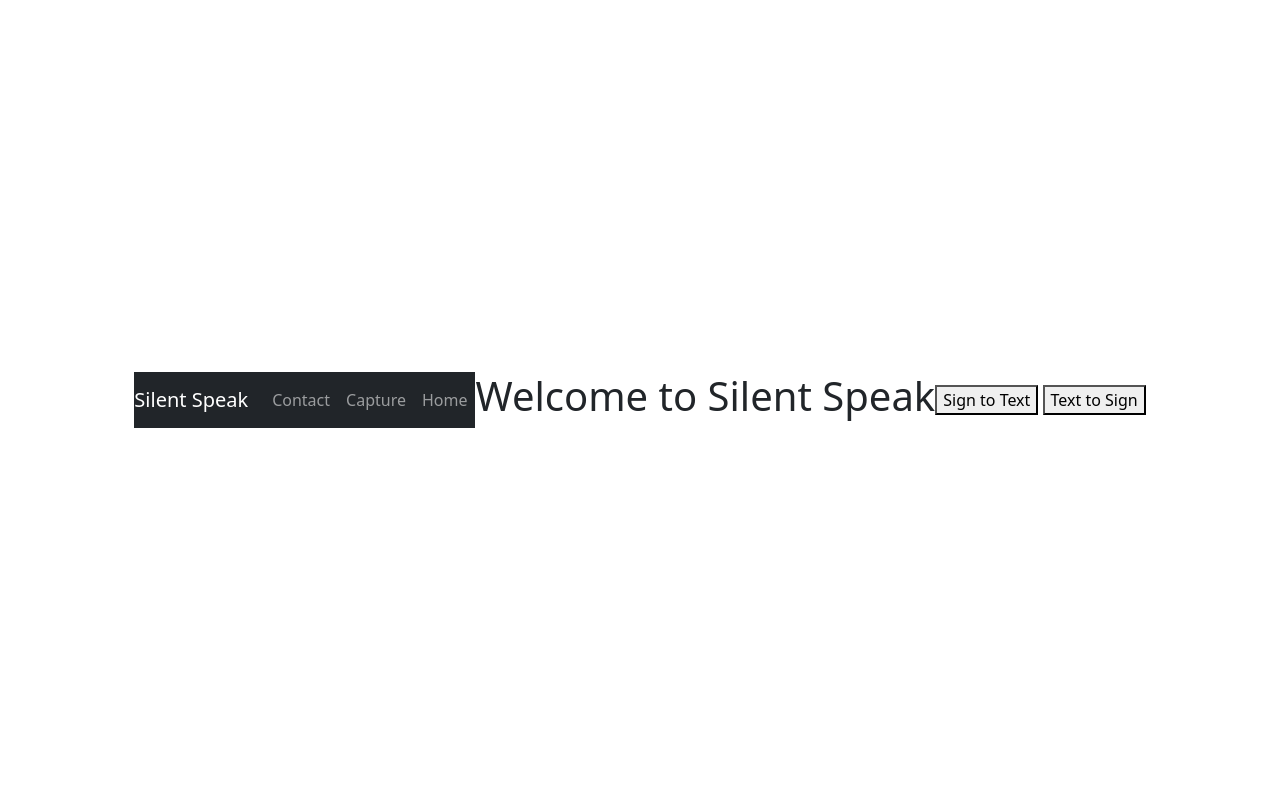
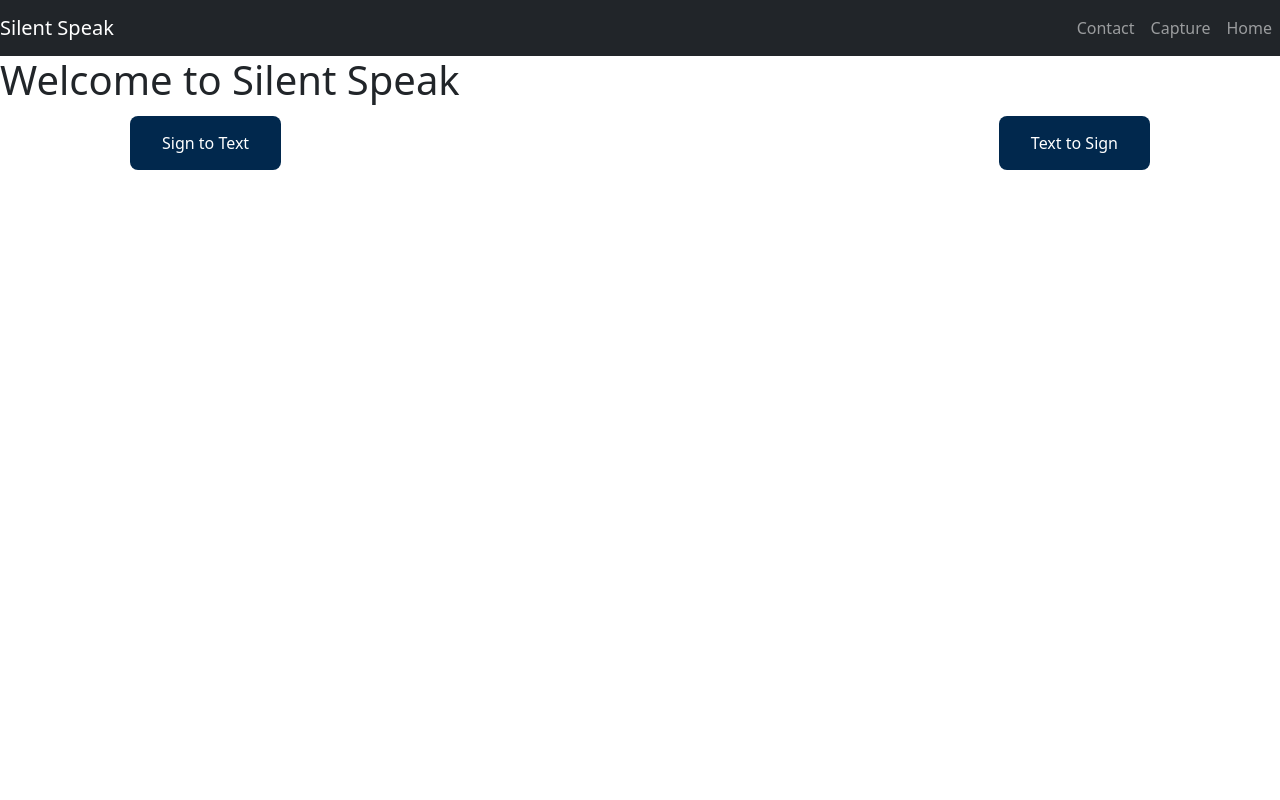
Before and after one commit to VishalSingh1703/Silent-Speak, a Flask app: page / in a window 1280 px wide. Run offline with Flask 3, Linux system fonts and the light colour scheme.

Commit message:
Update style.css

```diff
--- a/static/style.css
+++ b/static/style.css
@@ -1,13 +1,6 @@
-body {
-    display: flex;
-    justify-content: center;
-    align-items: center;
-    min-height: 100vh;  /* Set minimum height for full viewport */
-}
-
 #camera-feed {
     width: 70%;
-    height: 70vh;  /* Adjust height as needed */
+    height: 80%;  /* Adjust height as needed */
     border: 1px solid #ddd;
     overflow: hidden;
 }
@@ -17,3 +10,69 @@ body {
     height: 100%;  /* Fill the entire box */
     object-fit: cover;  /* Maintain aspect ratio and cover the box */
 }
+
+form {
+    display: flex;
+    flex-direction: column; /* Stack elements vertically */
+    justify-content: center;
+    align-items: center;
+    height: 100vh; /* Adjust height as needed */
+}
+
+textarea {
+    margin-bottom: 20px; /* Add some space between textarea and buttons */
+}
+
+#back {
+    margin-top: 20px; /* Add some space between buttons */
+}
+
+
+/* Apply styles to all buttons */
+button {
+    background-color: #01284d; /* Green background */
+    border: none; /* Remove borders */
+    color: white; /* White text */
+    padding: 15px 32px; /* Padding */
+    text-align: center; /* Center text */
+    text-decoration: none; /* Remove underline */
+    display: inline-block; /* Make display inline */
+    font-size: 16px; /* Font size */
+    margin: 4px 2px; /* Margin */
+    cursor: pointer; /* Cursor style */
+    border-radius: 8px; /* Rounded corners */
+    transition-duration: 0.4s; /* Transition */
+}
+
+/* Change the button color on hover */
+button:hover {
+    background-color: #0d85d0; /* Darker green */
+    color: white; /* White text */
+}
+
+
+.button-container {
+    display: flex;
+    justify-content: space-between;
+    width: 80%; /* Adjust as needed */
+    margin: 0 auto; /* Center the container */
+}
+
+.left-button, .right-button {
+    background-color: #01284d; /* Green background */
+    border: none; /* Remove borders */
+    color: white; /* White text */
+    padding: 15px 32px; /* Padding */
+    text-align: center; /* Center text */
+    text-decoration: none; /* Remove underline */
+    display: inline-block; /* Make display inline */
+    font-size: 16px; /* Font size */
+    cursor: pointer; /* Cursor style */
+    border-radius: 8px; /* Rounded corners */
+    transition-duration: 0.4s; /* Transition */
+}
+
+.left-button:hover, .right-button:hover {
+    background-color: #0d85d0; /* Darker green */
+    color: white; /* White text */
+}
```
